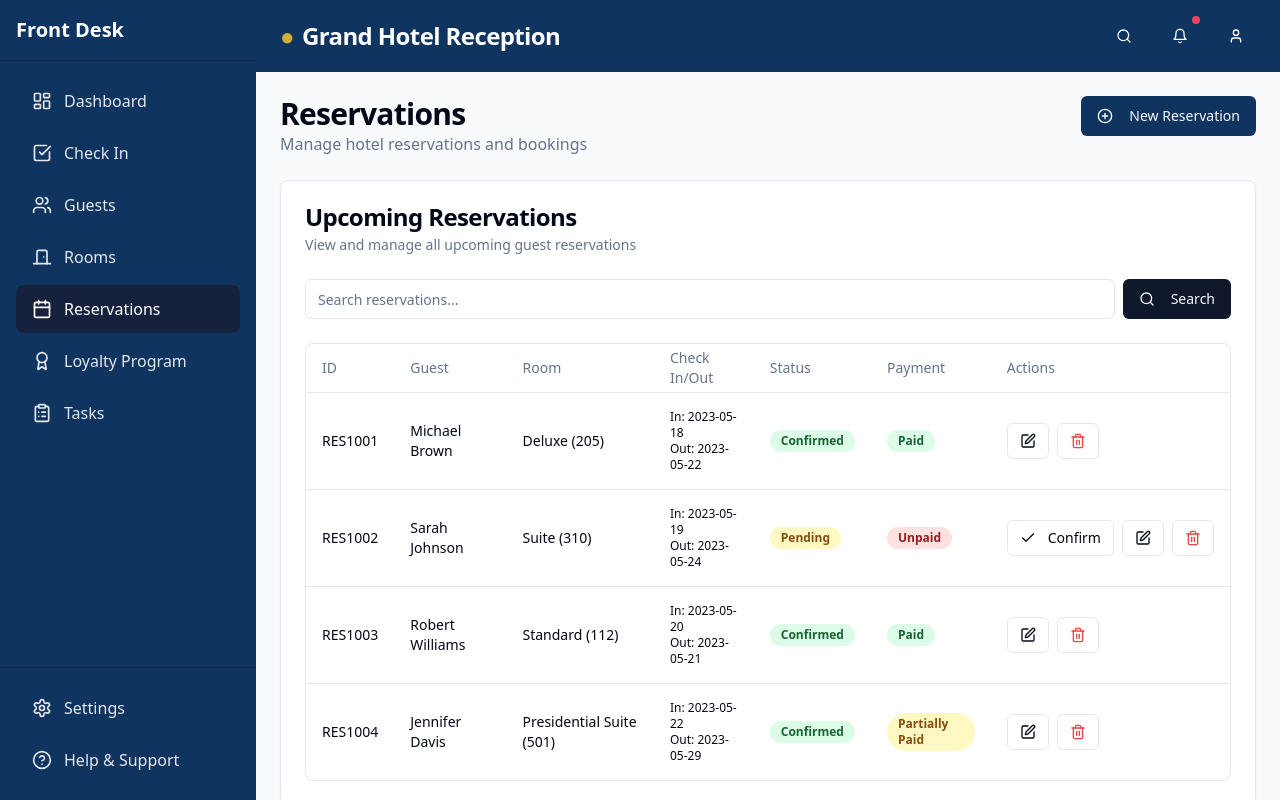
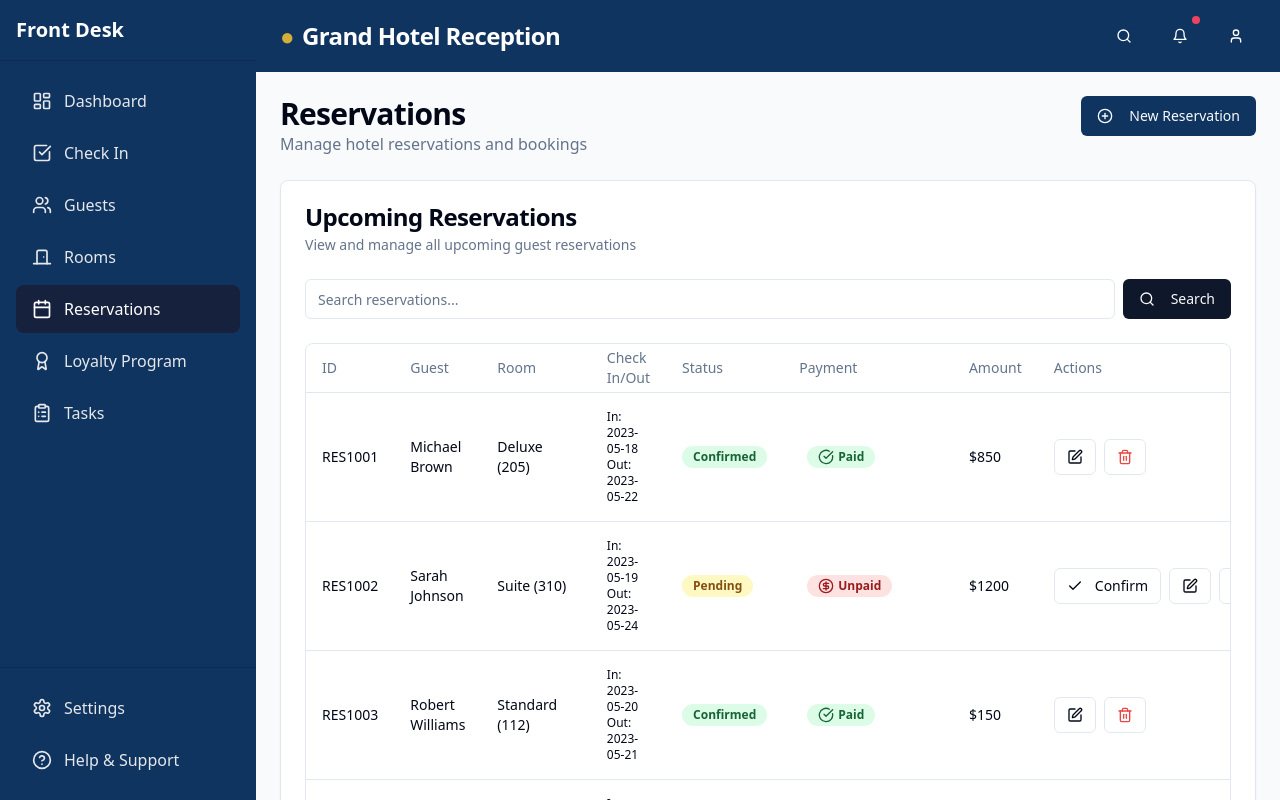
Before and after one commit to ismtshrijan/clever-frontdesk-hub, a React (Vite) app: page /reservations in a window 1280 px wide. Built offline with nearby package versions, Linux system fonts and the light colour scheme.

Commit message:
Add payment status updates
Implement a payments section within the Reservations page to allow updating payment statuses (paid, pending, unpaid, partially paid) for guest reservations.

```diff
--- /dev/null
+++ b/src/components/reservations/PaymentStatusSelector.tsx
@@ -0,0 +1,100 @@
+
+import React from 'react';
+import { CheckCircle, Clock, CircleDollarSign, CreditCard } from 'lucide-react';
+import {
+  DropdownMenu,
+  DropdownMenuContent,
+  DropdownMenuItem,
+  DropdownMenuTrigger,
+} from "@/components/ui/dropdown-menu";
+import { Button } from "@/components/ui/button";
+import { Badge } from "@/components/ui/badge";
+
+type PaymentStatus = 'Paid' | 'Unpaid' | 'Pending' | 'Partially Paid';
+
+interface PaymentStatusSelectorProps {
+  currentStatus: PaymentStatus;
+  reservationId: string;
+  onStatusChange: (reservationId: string, status: PaymentStatus) => void;
+}
+
+const getStatusColor = (status: PaymentStatus) => {
+  switch (status) {
+    case 'Paid':
+      return "bg-green-100 text-green-800";
+    case 'Unpaid':
+      return "bg-red-100 text-red-800";
+    case 'Pending':
+      return "bg-yellow-100 text-yellow-800";
+    case 'Partially Paid':
+      return "bg-blue-100 text-blue-800";
+    default:
+      return "";
+  }
+};
+
+const getStatusIcon = (status: PaymentStatus) => {
+  switch (status) {
+    case 'Paid':
+      return <CheckCircle className="h-4 w-4 mr-1" />;
+    case 'Unpaid':
+      return <CircleDollarSign className="h-4 w-4 mr-1" />;
+    case 'Pending':
+      return <Clock className="h-4 w-4 mr-1" />;
+    case 'Partially Paid':
+      return <CreditCard className="h-4 w-4 mr-1" />;
+    default:
+      return null;
+  }
+};
+
+export const PaymentStatusSelector: React.FC<PaymentStatusSelectorProps> = ({
+  currentStatus,
+  reservationId,
+  onStatusChange
+}) => {
+  return (
+    <DropdownMenu>
+      <DropdownMenuTrigger asChild>
+        <Button variant="ghost" className="h-8 w-full justify-start p-2 hover:bg-transparent">
+          <Badge className={`${getStatusColor(currentStatus)} flex items-center cursor-pointer`}>
+            {getStatusIcon(currentStatus)}
+            {currentStatus}
+          </Badge>
+        </Button>
+      </DropdownMenuTrigger>
+      <DropdownMenuContent align="end">
+        <DropdownMenuItem
+          onClick={() => onStatusChange(reservationId, 'Paid')}
+          className="flex items-center gap-2 cursor-pointer"
+        >
+          <CheckCircle className="h-4 w-4" />
+          <span>Paid</span>
+        </DropdownMenuItem>
+        <DropdownMenuItem
+          onClick={() => onStatusChange(reservationId, 'Unpaid')}
+          className="flex items-center gap-2 cursor-pointer"
+        >
+          <CircleDollarSign className="h-4 w-4" />
+          <span>Unpaid</span>
+        </DropdownMenuItem>
+        <DropdownMenuItem
+          onClick={() => onStatusChange(reservationId, 'Pending')}
+          className="flex items-center gap-2 cursor-pointer"
+        >
+          <Clock className="h-4 w-4" />
+          <span>Pending</span>
+        </DropdownMenuItem>
+        <DropdownMenuItem
+          onClick={() => onStatusChange(reservationId, 'Partially Paid')}
+          className="flex items-center gap-2 cursor-pointer"
+        >
+          <CreditCard className="h-4 w-4" />
+          <span>Partially Paid</span>
+        </DropdownMenuItem>
+      </DropdownMenuContent>
+    </DropdownMenu>
+  );
+};
+
+export default PaymentStatusSelector;
--- a/src/components/ui/dropdown-menu.tsx
+++ b/src/components/ui/dropdown-menu.tsx
@@ -1,3 +1,6 @@
+
+"use client"
+
 import * as React from "react"
 import * as DropdownMenuPrimitive from "@radix-ui/react-dropdown-menu"
 import { Check, ChevronRight, Circle } from "lucide-react"
--- a/src/pages/Reservations.tsx
+++ b/src/pages/Reservations.tsx
@@ -17,6 +17,7 @@ import {
   DialogTrigger,
 } from "@/components/ui/dialog";
 import { useToast } from "@/hooks/use-toast";
+import PaymentStatusSelector from "@/components/reservations/PaymentStatusSelector";
 
 // Sample reservation data
 const reservationsData = [
@@ -65,6 +66,8 @@ const reservationsData = [
     totalAmount: "$4200"
   }
 ];
+
+type PaymentStatus = 'Paid' | 'Unpaid' | 'Pending' | 'Partially Paid';
 
 const Reservations = () => {
   const [searchTerm, setSearchTerm] = useState("");
@@ -136,6 +139,17 @@ const Reservations = () => {
     toast({
       title: "Edit Reservation",
       description: `Opening editor for reservation ${id}.`,
+    });
+  };
+
+  const handlePaymentStatusChange = (reservationId: string, newStatus: PaymentStatus) => {
+    setFilteredReservations(prev =>
+      prev.map(res => res.id === reservationId ? {...res, paymentStatus: newStatus} : res)
+    );
+
+    toast({
+      title: "Payment Status Updated",
+      description: `Payment status for reservation ${reservationId} changed to ${newStatus}.`,
     });
   };
 
@@ -232,6 +246,7 @@ const Reservations = () => {
                     <TableHead>Check In/Out</TableHead>
                     <TableHead>Status</TableHead>
                     <TableHead>Payment</TableHead>
+                    <TableHead>Amount</TableHead>
                     <TableHead>Actions</TableHead>
                   </TableRow>
                 </TableHeader>
@@ -258,14 +273,13 @@ const Reservations = () => {
                         </Badge>
                       </TableCell>
                       <TableCell>
-                        <Badge className={
-                          reservation.paymentStatus === 'Paid' ? "bg-green-100 text-green-800" :
-                          reservation.paymentStatus === 'Unpaid' ? "bg-red-100 text-red-800" :
-                          "bg-yellow-100 text-yellow-800"
-                        }>
-                          {reservation.paymentStatus}
-                        </Badge>
+                        <PaymentStatusSelector
+                          currentStatus={reservation.paymentStatus as PaymentStatus}
+                          reservationId={reservation.id}
+                          onStatusChange={handlePaymentStatusChange}
+                        />
                       </TableCell>
+                      <TableCell>{reservation.totalAmount}</TableCell>
                       <TableCell>
                         <div className="flex space-x-2">
                           {reservation.status === 'Pending' && (
```
